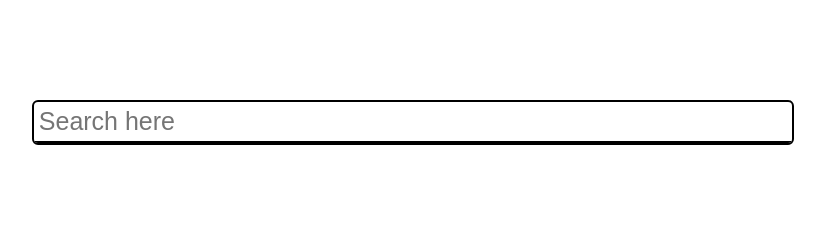
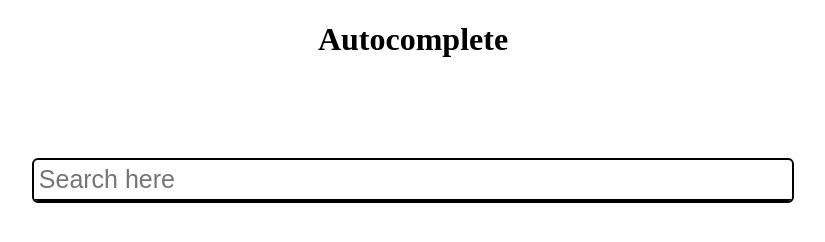
Before and after one commit to Digpalk/Digpalk.github.io, a plain HTML site: page index.html in a window 1280 px wide. Shown: the whole page, without its empty margins (227-1052 px from the left). Drawn offline with Linux system fonts and the light colour scheme.

Commit message:
add heading

```diff
--- a/index.html
+++ b/index.html
@@ -7,7 +7,7 @@
     <link rel="stylesheet" href="/style.css">
 </head>
 <body>
-
+    <h1 class="auto_heading"> Autocomplete</h1>
 <div class="container">
     <input autofocus type="text" class="searchinput" placeholder="Search here"/>
     <div class="suggestion">
--- a/style.css
+++ b/style.css
@@ -1,3 +1,8 @@
+
+.auto_heading{
+  text-align: center;
+}
+
 .container{
     /* text-align: center; */
     width: 60%;
```
